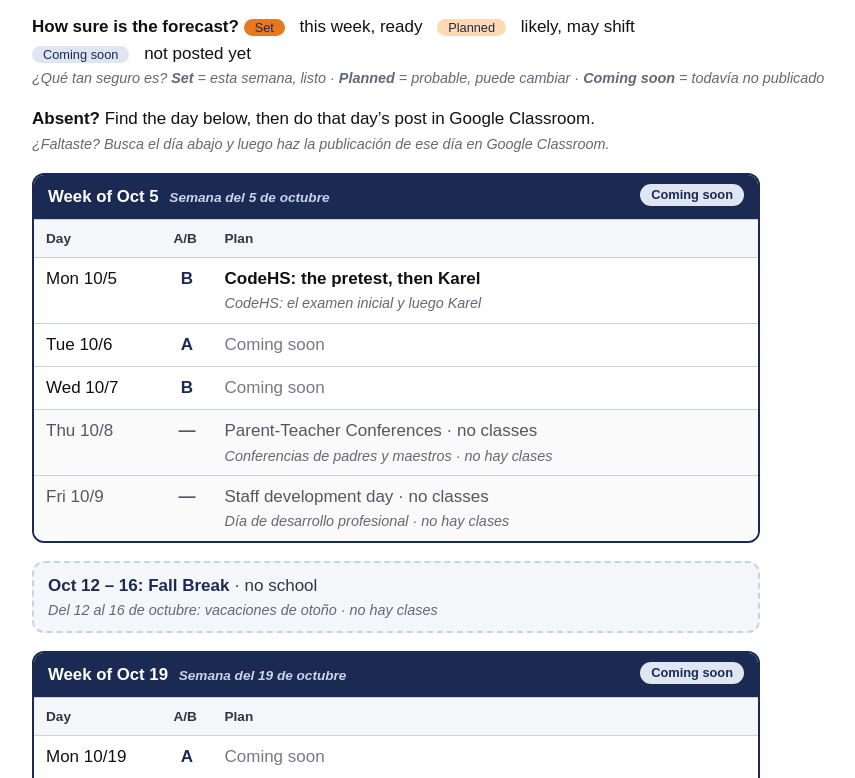
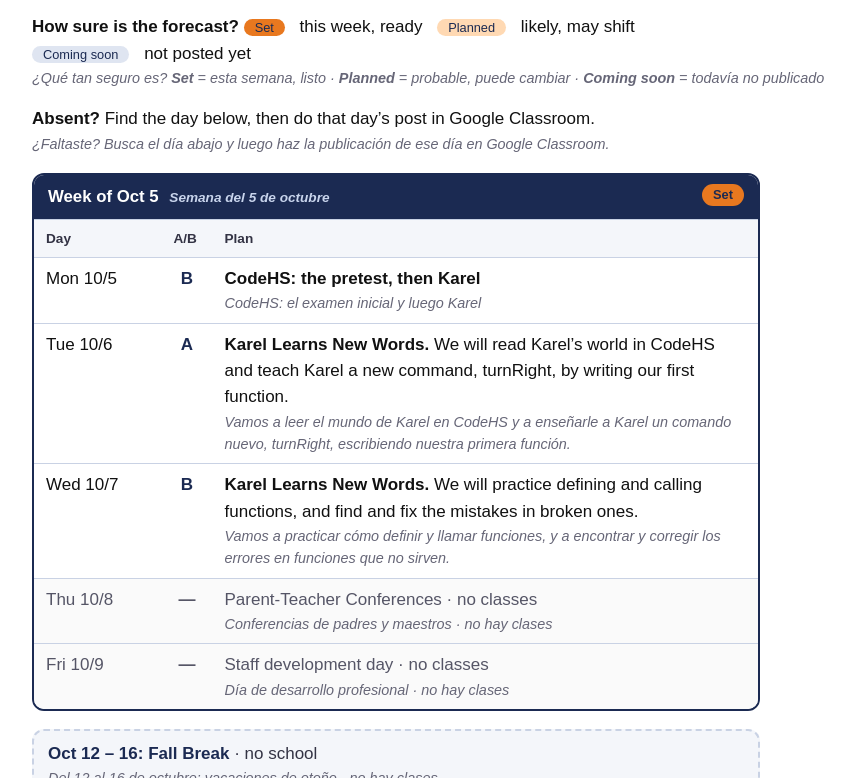
Before and after one commit to markalanjohnston/canutillo-cs, a plain HTML site: page class/forecast/index.html in a window 1280 px wide. Shown: the part 603-1381 px from the top of the page, without its empty margins (244-1099 px from the left). Drawn offline with Linux system fonts and the light colour scheme.

Commit message:
Forecast: Karel Learns New Words for Tue 10/6 and Wed 10/7; this week is set

```diff
--- a/class/forecast/index.html
+++ b/class/forecast/index.html
@@ -92,13 +92,19 @@ seguros y las semanas más lejanas pueden cambiar. <b>Google Classroom</b> tiene
 
 <!-- ===================== WEEK: Oct 5 ===================== -->
 <section class="week">
-<h2>Week of Oct 5 <span class="es" lang="es">Semana del 5 de octubre</span> <span class="chip soon">Coming soon</span></h2>
+<h2>Week of Oct 5 <span class="es" lang="es">Semana del 5 de octubre</span> <span class="chip set">Set</span></h2>
 <table>
 <tr><th>Day</th><th>A/B</th><th>Plan</th></tr>
 <tr><td class="day">Mon 10/5</td><td class="ab">B</td><td><b>CodeHS: the pretest, then Karel</b>
   <span class="es" lang="es">CodeHS: el examen inicial y luego Karel</span></td></tr>
-<tr><td class="day">Tue 10/6</td><td class="ab">A</td><td class="soon">Coming soon</td></tr>
-<tr><td class="day">Wed 10/7</td><td class="ab">B</td><td class="soon">Coming soon</td></tr>
+<tr><td class="day">Tue 10/6</td><td class="ab">A</td><td><b>Karel Learns New Words.</b> We will read Karel&rsquo;s
+  world in CodeHS and teach Karel a new command, turnRight, by writing our first function.
+  <span class="es" lang="es">Vamos a leer el mundo de Karel en CodeHS y a enseñarle a Karel un comando nuevo, turnRight,
+  escribiendo nuestra primera función.</span></td></tr>
+<tr><td class="day">Wed 10/7</td><td class="ab">B</td><td><b>Karel Learns New Words.</b> We will practice defining and
+  calling functions, and find and fix the mistakes in broken ones.
+  <span class="es" lang="es">Vamos a practicar cómo definir y llamar funciones, y a encontrar y corregir los errores en
+  funciones que no sirven.</span></td></tr>
 <tr class="off"><td class="day">Thu 10/8</td><td class="ab">—</td><td>Parent-Teacher Conferences · no classes
   <span class="es" lang="es">Conferencias de padres y maestros · no hay clases</span></td></tr>
 <tr class="off"><td class="day">Fri 10/9</td><td class="ab">—</td><td>Staff development day · no classes
```
